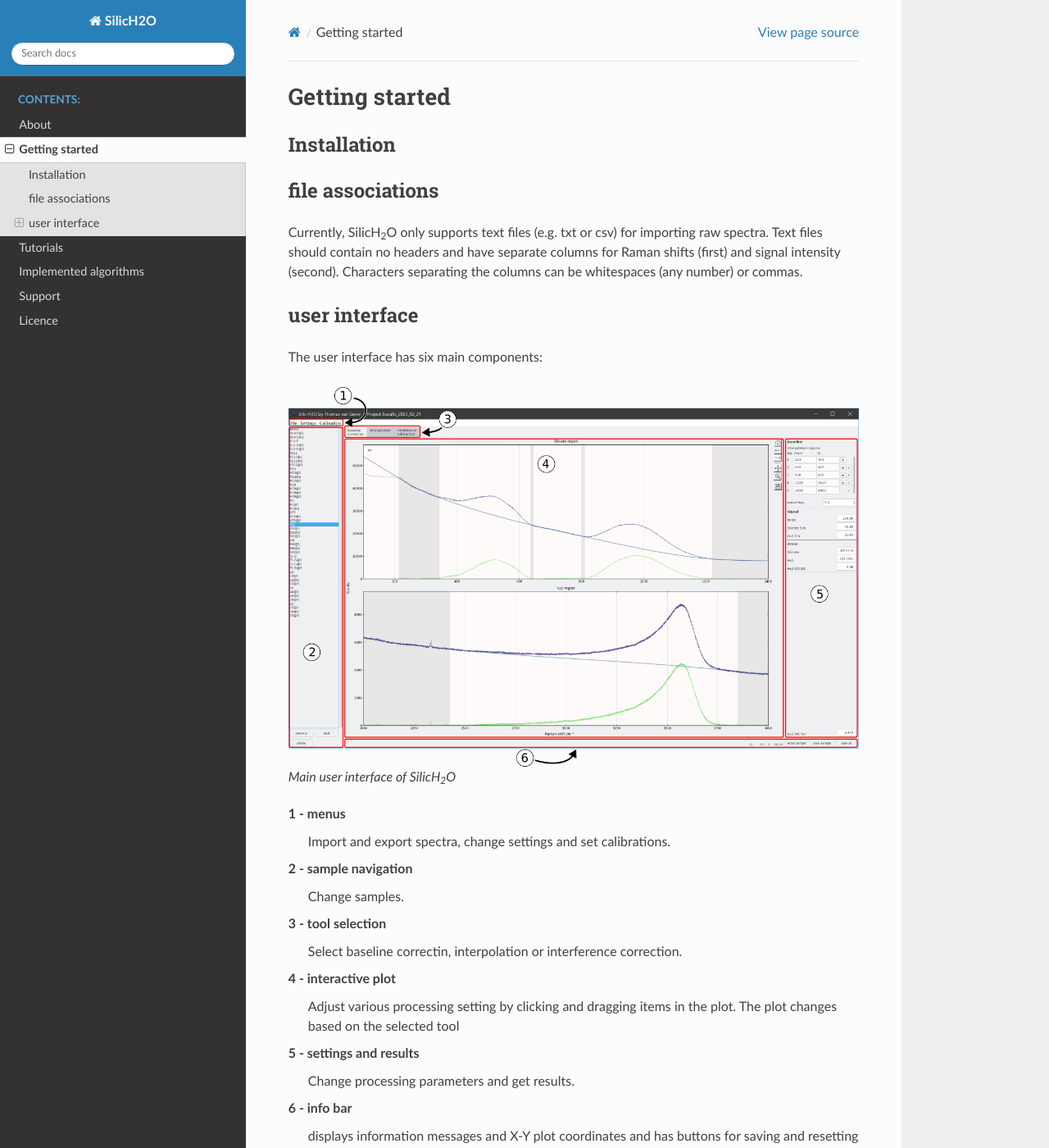
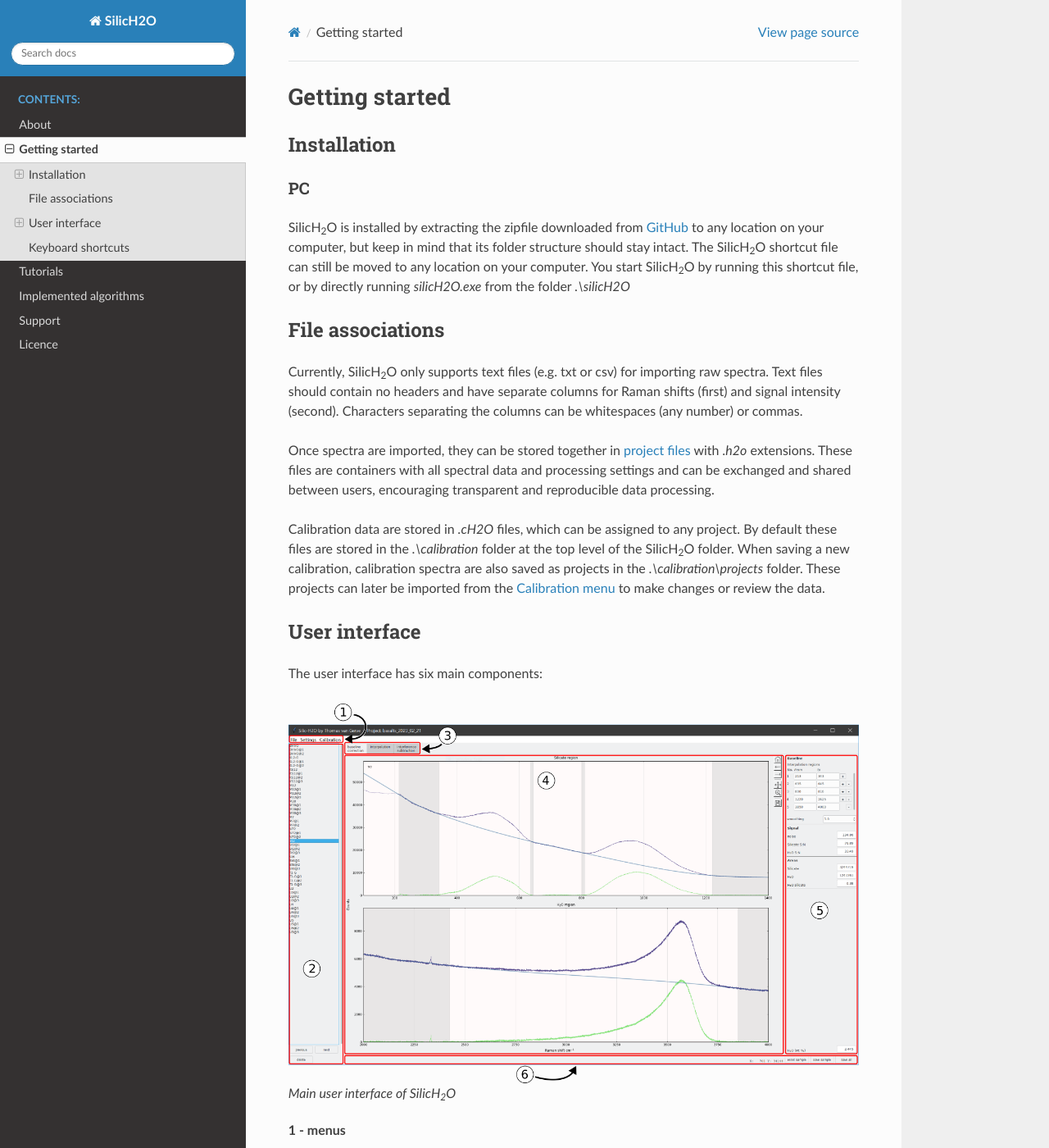
Before and after one commit to TDGerve/silicH2O, a Sphinx documentation site: the page built from docs/source/getting_started.rst, in a window 1280 px wide and 1400 px high. Shown: the whole window at 82% size. Built offline with Sphinx 7.4.7 and the Read the Docs theme 2.0.0, drawn with Linux system fonts in a browser that asks for light colours; some of the changed text lies outside the part shown.

Commit message:
docs updated

```diff
--- a/docs/source/conf.py
+++ b/docs/source/conf.py
@@ -14,7 +14,7 @@
 # -- General configuration ---------------------------------------------------
 # https://www.sphinx-doc.org/en/master/usage/configuration.html#general-configuration
 
-extensions = ["myst_parser", "nbsphinx"]
+extensions = ["myst_parser", "nbsphinx", "sphinx.ext.autosectionlabel"]
 
 templates_path = ["../_templates"]
 exclude_patterns = ["_build", "Thumbs.db", ".DS_Store"]
--- a/docs/source/getting_started.rst
+++ b/docs/source/getting_started.rst
@@ -7,17 +7,27 @@
 
 Installation
 ------------
+PC
+**
+|silich2o| is installed by extracting the zipfile downloaded from `GitHub <https://github.com/TDGerve/silicH2O>`_ to any location on your computer, but keep in mind that its folder structure should stay intact.
+The |silich2o| shortcut file can still be moved to any location on your computer. You start |silich2o| by running this shortcut file, or by directly
+running `silicH2O.exe` from the folder `.\\silicH2O`
 
 
-
-
-file associations
+File associations
 -----------------
 Currently, |silich2o| only supports text files (e.g. txt or csv) for importing raw spectra. Text files should contain no headers and have separate columns for Raman shifts (first) and signal intensity (second).
 Characters separating the columns can be whitespaces (any number) or commas.
 
+Once spectra are imported, they can be stored together in :ref:`project files<menus>` with `.h2o` extensions. These files are containers with all spectral data and processing settings
+and can be exchanged and shared between users, encouraging transparent and reproducible data processing.
 
-user interface
+Calibration data are stored in `.cH2O` files, which can be assigned to any project. By default these files are stored in the `.\\calibration` folder at the top level of the |silich2o| folder.
+When saving a new calibration, calibration spectra are also saved as projects in the `.\\calibration\\projects` folder. These projects can later be imported from the :ref:`Calibration menu<menus>`
+to make changes or review the data.
+
+
+User interface
 --------------
 
 The user interface has six main components:
@@ -56,6 +66,8 @@
     :widths: 10, 20, 70
     :header-rows: 1
 
+Default settings are stored in `.json` files in the `.\\configuration` folder, all settings can also be manually adjusted there.
+
 .. csv-table::
     :file: tables/calibration_menu.csv
     :widths: 30, 70
@@ -74,10 +86,31 @@
 
 tool selection
 **************
-Choose from one of the three processing tools:
+Choose from one of three processing tools:
 
-    * baseline correction
-    * interpolation
-    * interference subtraction
+    * :ref:`baseline correction<tutorial 1: baseline correction>`
+    * :ref:`interpolation<tutorial 3: interpolation>`
+    * :ref:`interference subtraction<tutorial 4: interference subtraction>`
 
 Plots and settings and results menus change based on which tool is selected.
+
+interactive plot
+****************
+Plot of the current sample. Plot layout varies with the selected tool and each tool has interactive elements to set varies processing parameters.
+See :ref:`baseline correction<tutorial 1: baseline correction>`, :ref:`interpolation<tutorial 3: interpolation>` and :ref:`interference subtraction<tutorial 4: interference subtraction>`
+
+settings and results
+********************
+Shows settings and results of the current tool.
+
+info bar
+********
+X-Y plot coordinates of the mouse location are displayed on the right and occasional information messages on the left. The `reset sample` button resets the current
+sample to the last saved state and `save sample` and `save all` respectively save the current sample and all samples.
+
+Keyboard shortcuts
+------------------
+.. csv-table::
+    :file: tables/keyboard_shortcuts.csv
+    :widths: 30, 70
+    :header-rows: 1
--- a/docs/source/tables/file_menu.csv
+++ b/docs/source/tables/file_menu.csv
@@ -1,10 +1,10 @@
 File,
 new . . .,start a new project
 load project,import a project from an .h2o file
-add spectra,import spectra from text files and add them to the current project
+add spectra,import spectra from text files and add them to the current project. A popup will ask for a name separator character: all text before the fist occurrence of this character will be used as sample name. If the name separator is not found the entire file name is used. Duplicate names will be appended with `@n` for the `n`\ th occurence of the name.
 add directory,import all spectra from a directory and add them to the current project
-export results,export results and settings in separate .csv files
-export sample,export all spectra from the current sample in a single .csv file
+export results,export results and settings in two separate .csv files
+export sample,export all spectra from the current sample (raw + all processed) in a single .csv file
 export all,export spectra of all samples to individual .csv files
 save project,save the current project
-save project as,save the current project as a new file
+save project as,save the current project as a new .h2o file
--- /dev/null
+++ b/docs/source/tables/keyboard_shortcuts.csv
@@ -0,0 +1,7 @@
+Key(s),action
+up arrow,select previous sample.
+down arrow,select next sample.
+ctrl+s,save settings and results for all samples.
+ctrl+z,reset current sample to its last saved state.
+ctrl+q,copy baseline correction settings of the current sample. When using the `interference subtraction` tool this copies settings for the interference.
+ctrl+w,paste baseline correction settings.
--- a/requirements.txt
+++ b/requirements.txt
@@ -13,4 +13,4 @@
 scikit-learn
 pyinstaller
 PySide2
-PyQt5
+PyQt5pip
```
Also changed, not shown: docs/source/index.rst (+17 -13 lines), 1 other file.
